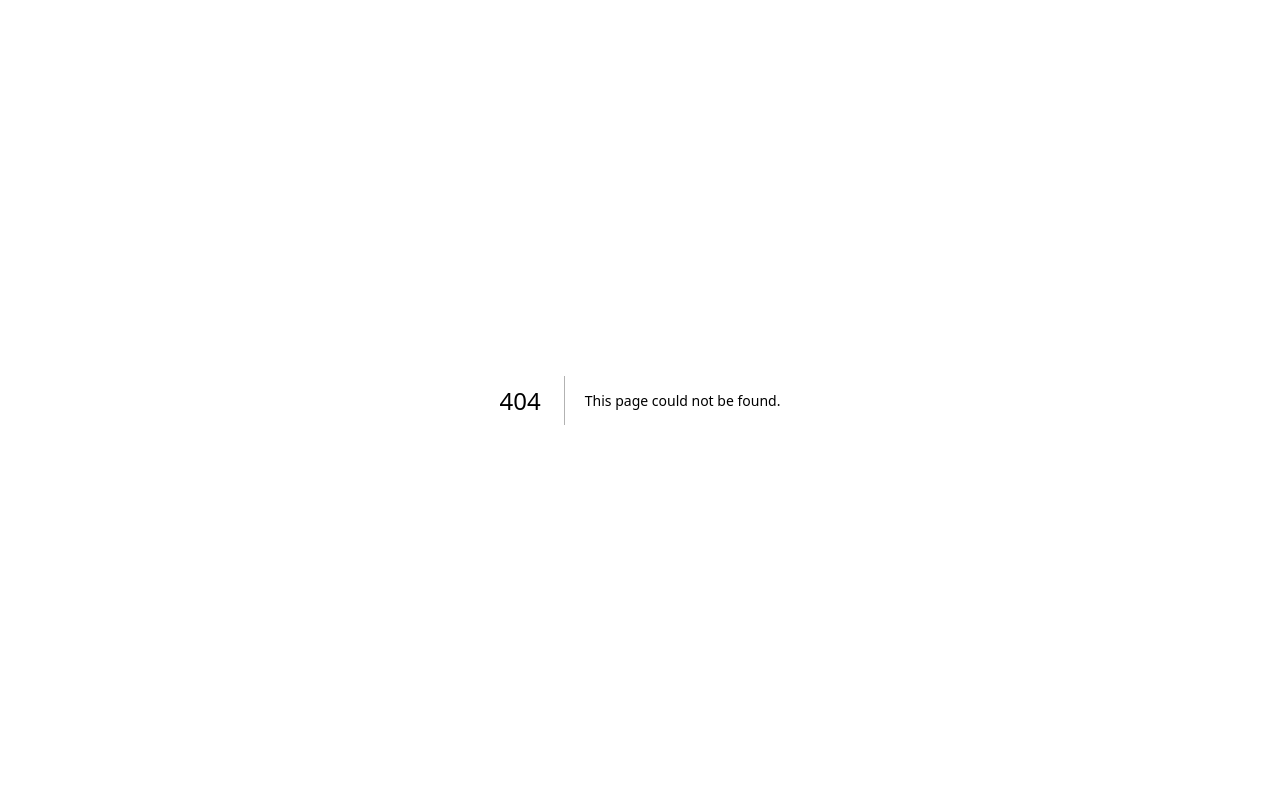
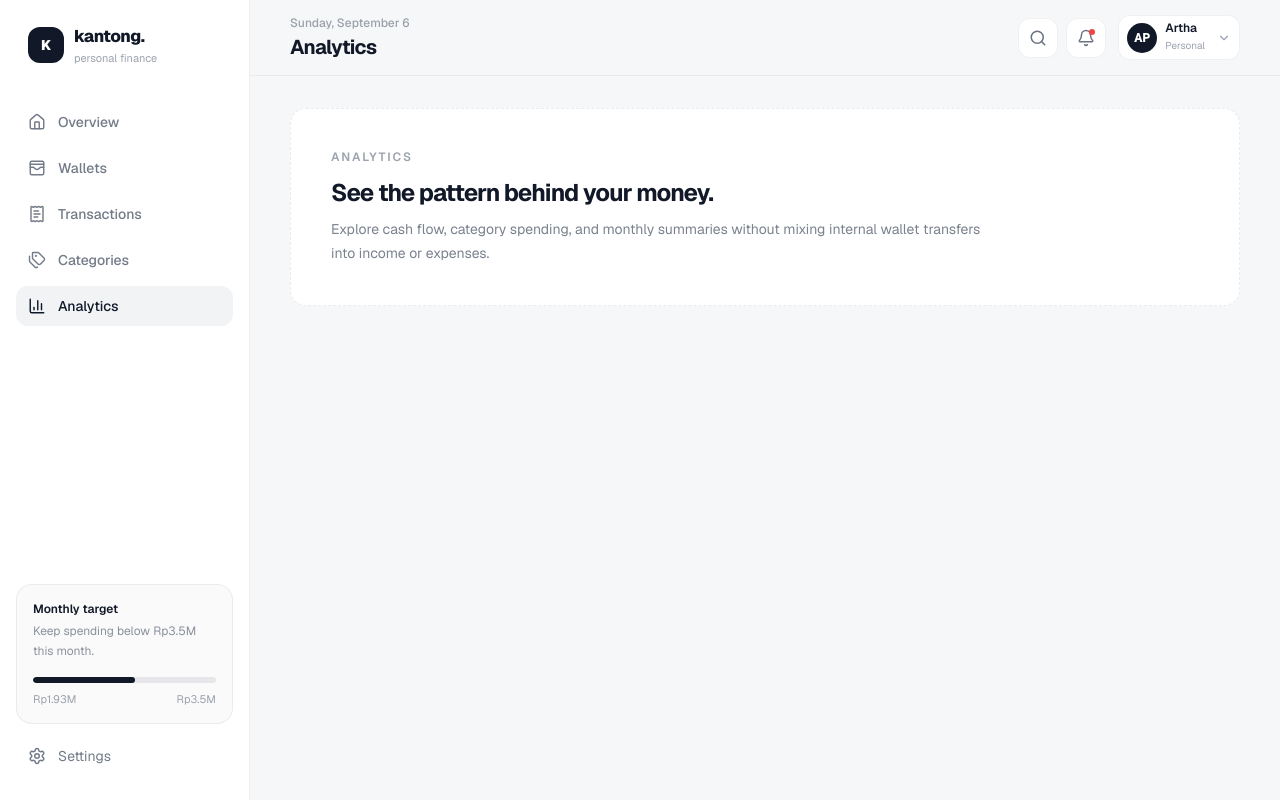
Before and after one commit to arthawansz/kantong, a Next.js app: page /analytics in a window 1280 px wide. Before the commit this address had no page. Built offline with nearby package versions, Linux system fonts and the light colour scheme.

Commit message:
add analytics page route

```diff
--- /dev/null
+++ b/src/app/(pages)/analytics/page.js
@@ -0,0 +1,11 @@
+import PagePlaceholder from "../../components/PagePlaceholder";
+
+export default function AnalyticsPage() {
+  return (
+    <PagePlaceholder
+      eyebrow="Analytics"
+      title="See the pattern behind your money."
+      description="Explore cash flow, category spending, and monthly summaries without mixing internal wallet transfers into income or expenses."
+    />
+  );
+}
```
